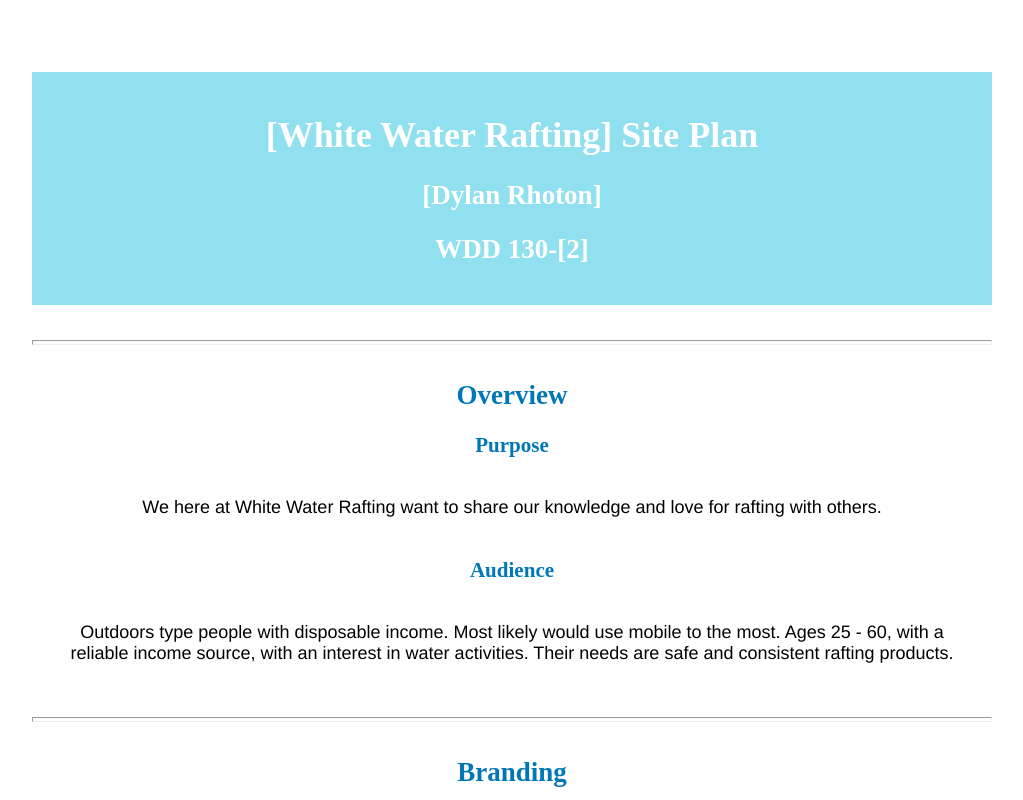
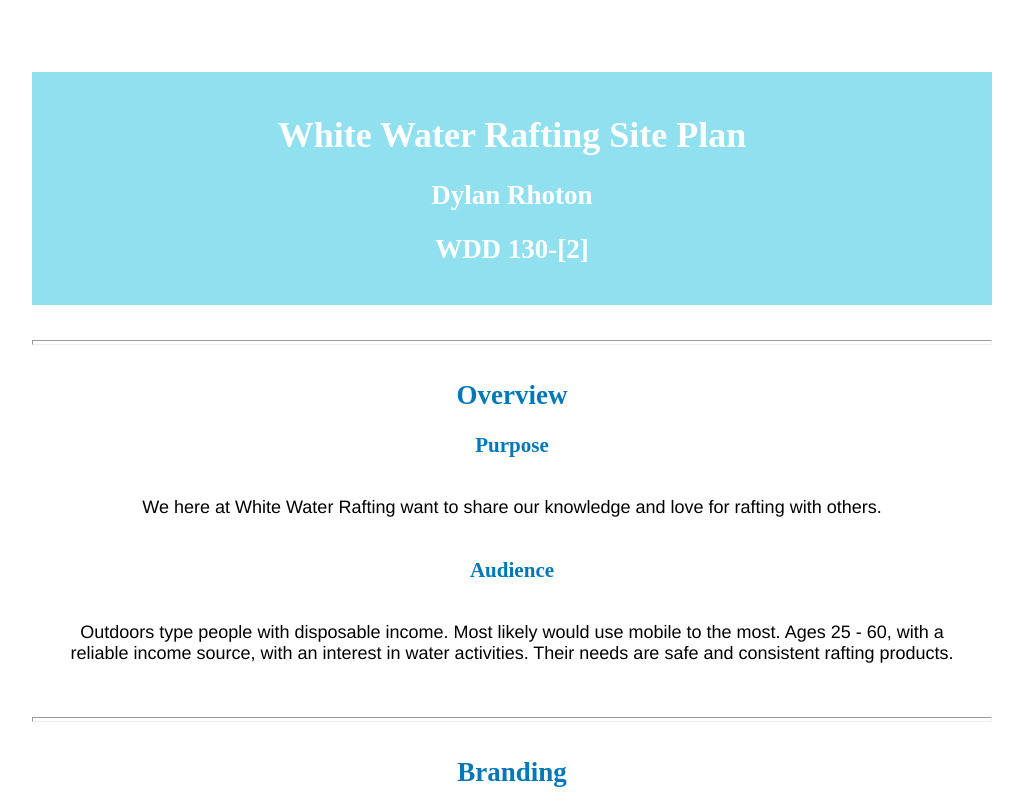
Before and after one commit to DylanRhoton/wdd130, a plain HTML site: page wwr/site-plan-rafting.html in a window 1280 px wide. Shown: the top 800 px of the page, without its empty margins (128-1151 px from the left). Drawn offline with Linux system fonts and the light colour scheme; files that its build step writes are made by us from their sources; a web font is replaced by a local one.

Commit message:
new changes to siteplan

```diff
--- a/wwr/site-plan-rafting.css
+++ b/wwr/site-plan-rafting.css
@@ -10,7 +10,7 @@ Fonts are separated by a | */
   --accent1-color:  #FFFFFF;
   --accent2-color:  #CAF0F8;
 
-  /* change the values below to your chosen font(s) */
+  /* change the values below to your chose font(s) */
   --heading-font: "Tapestry";
   --paragraph-font: Radio Canada, Helvetica, sans-serif;
 
--- a/wwr/site-plan-rafting.html
+++ b/wwr/site-plan-rafting.html
@@ -9,8 +9,8 @@
 
 <body>
   <header>
-    <h1>[White Water Rafting] Site Plan</h1>
-    <h2>[Dylan Rhoton]</h2>
+    <h1>White Water Rafting Site Plan</h1>
+    <h2>Dylan Rhoton</h2>
     <h2>WDD 130-[2]</h2>
     <!-- In the header above, add the name of your site, your name and class number. For example if you are in section 3 you would put WDD 130-03 -->
   </header>
```
